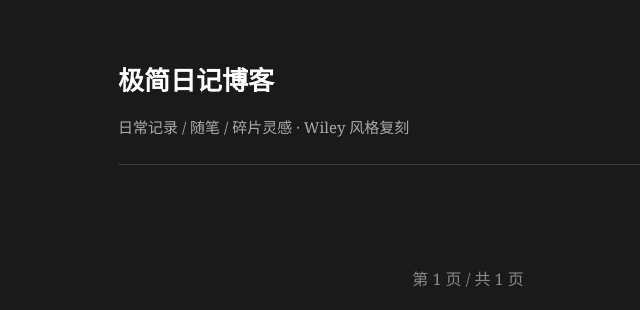
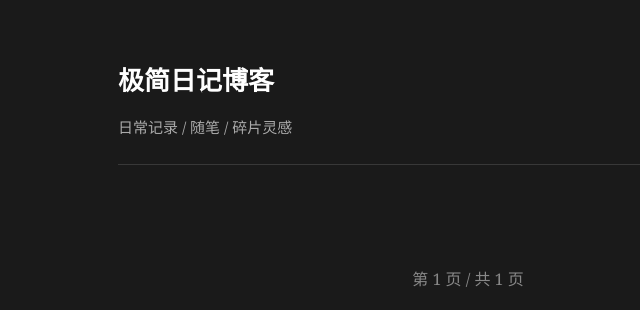
Before and after one commit to ileGrabe/gr, a Jekyll site: the page built from index.html, in a window 1280 px wide. Shown: the top 310 px of the page, without its empty margins (172-812 px from the left). Built offline with Jekyll 4.4.1, drawn with Linux system fonts in a browser that asks for light colours; the list of posts is cut into pages by our own code; part of the change alters nothing that is shown.

Commit message:
Update _config.yml

```diff
--- a/_config.yml
+++ b/_config.yml
@@ -1,14 +1,12 @@
 title: 极简日记博客
-description: 日常记录 / 随笔 / 碎片灵感 · Wiley 风格复刻
-
-# 关键：你的仓库名是 gr，所以 baseurl 必须是 /gr
+description: 日常记录 / 随笔 / 碎片灵感
+# 关键1：仓库名是gr，baseurl必须写/gr（固定格式）
 baseurl: "/gr"
+# 关键2：你的GitHub Pages根域名
 url: "https://ileGrabe.github.io"
 
-# 分页配置
 paginate: 10
 paginate_path: /page/:num/
 
-# 插件
 plugins:
   - jekyll-paginate
```
